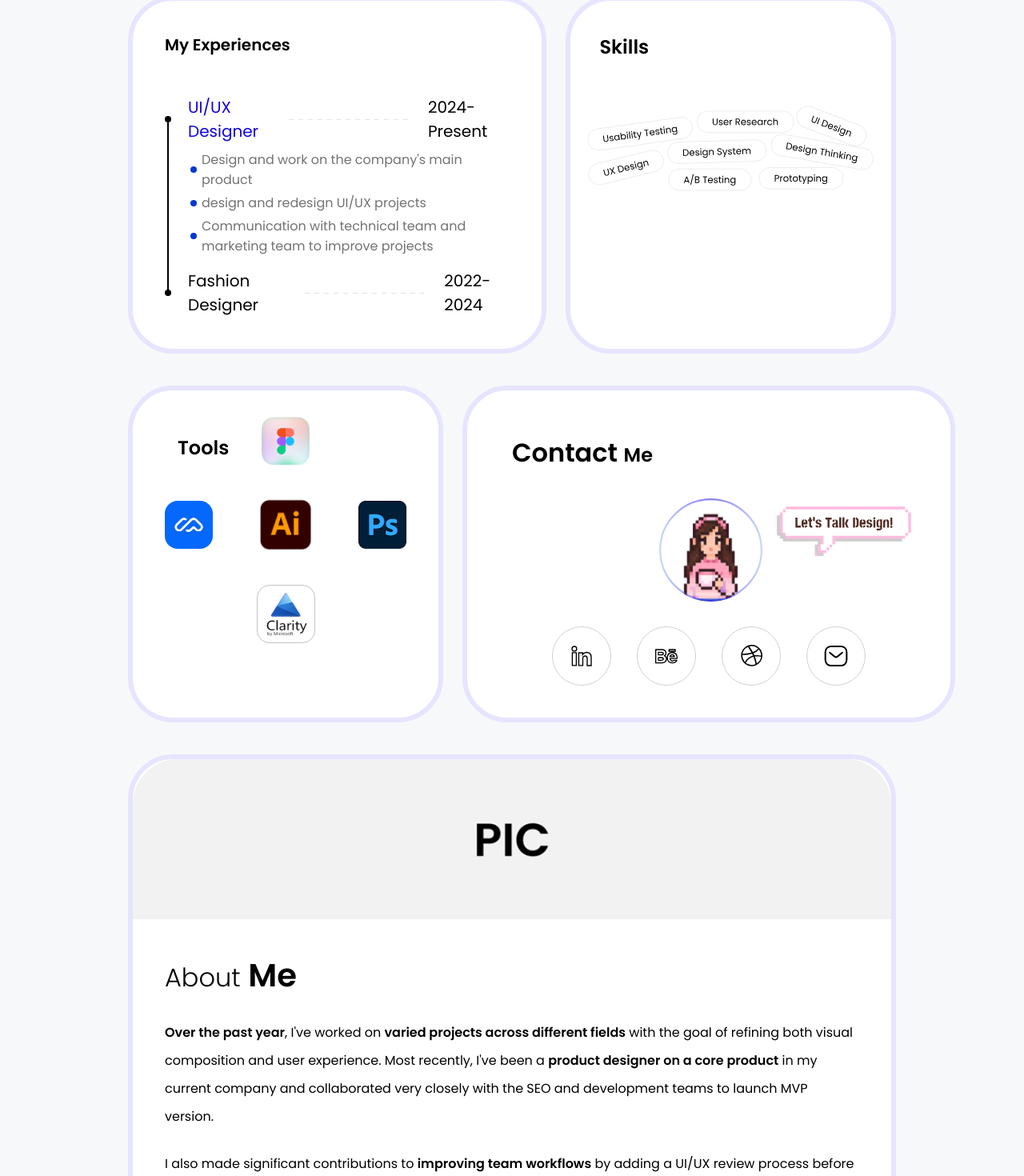
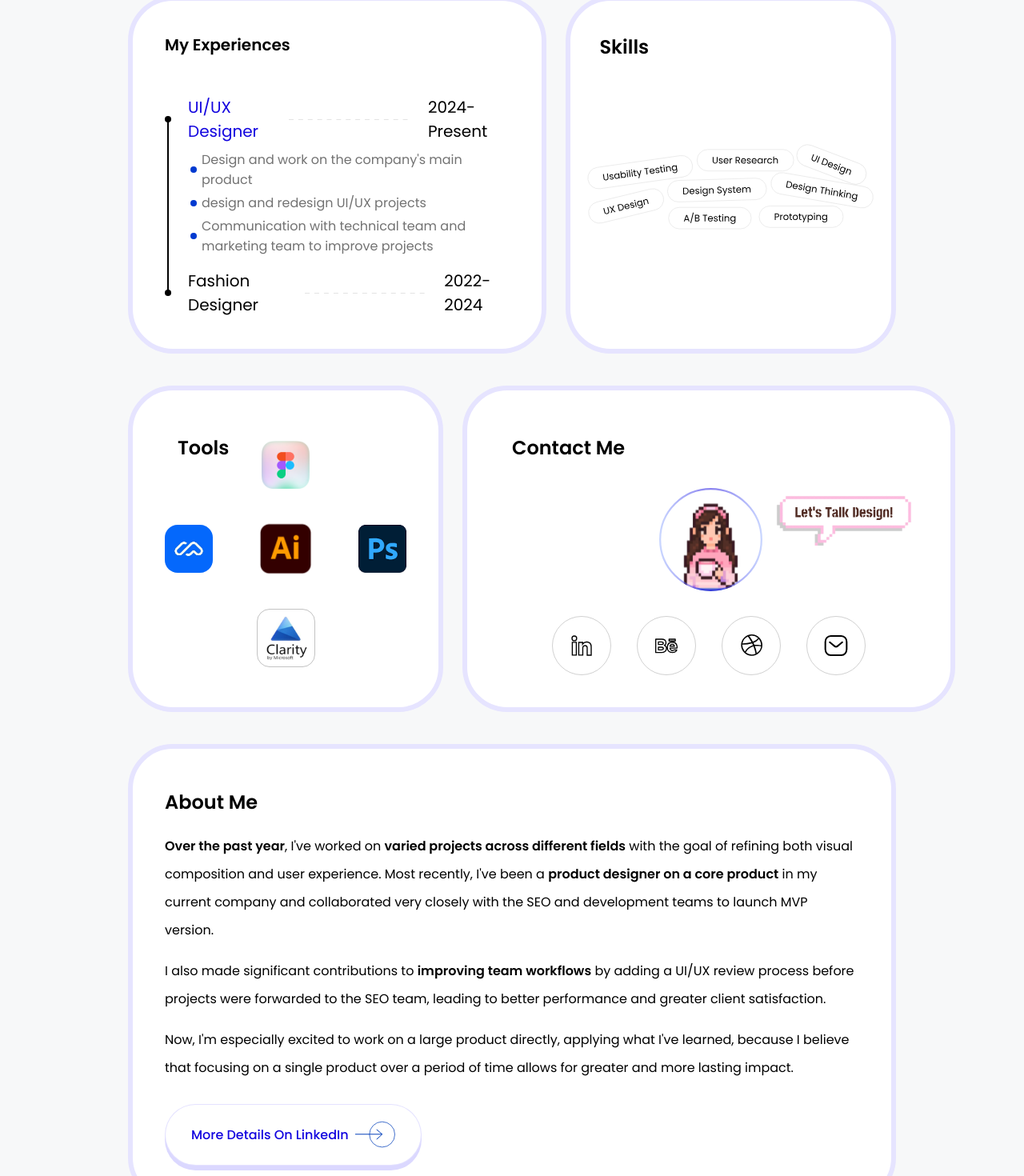
Before and after one commit to amirjafari82/zahra-portolio, a React (Vite) app: page / in a window 1280 px wide. Shown: the part 2727-4197 px from the top of the page at 80% size. Built offline with nearby package versions, Linux system fonts and the light colour scheme.

Commit message:
Debug javidaan page

```diff
--- a/src/CaseStudies/Achare/Research/Interview.jsx
+++ b/src/CaseStudies/Achare/Research/Interview.jsx
@@ -55,7 +55,7 @@ const StyledItem = styled.p`
 	color: #414141;
 `;
 
-const Interview = (props) => {
+const Interview = () => {
 	return (
 		<div>
 			<StyledH4>Interview</StyledH4>
--- /dev/null
+++ b/src/CaseStudies/Javidaan/UsabilityTesting/JavidaanUsabilityTesting.jsx
@@ -0,0 +1,45 @@
+import React from "react";
+import styled from "styled-components";
+import { device } from "../../../styles/breakpoints";
+
+const StyledP1 = styled.p`
+	font-size: 20px;
+	margin-bottom: 24px;
+	@media ${device.tablet} {
+		font-size: 14px !important;
+	}
+`;
+
+const StyledCard = styled.div`
+	border: 1px solid #dadada;
+	background-color: #fafafa;
+	padding: 32px 24px;
+	margin-top: 48px;
+	border-radius: 56px;
+    text-align: center;
+    @media ${device.tablet} {
+		font-size: 14px !important;
+	}
+`;
+
+const Image = styled.img`
+	width: 100%;
+`;
+
+const JavidaanUsabilityTesting = () => {
+	return (
+		<div>
+			<StyledP1>
+				We made the decision to release Javidan's initial version first because
+				of the short timeline. Following launch, areas for improvement were
+				determined using user feedback and actual usage data. I have been in
+				charge of the ongoing iteration and improvement process.
+			</StyledP1>
+			<StyledCard>
+                <Image src="../../../images/pageImages/JavidaanUsability.png" />
+            </StyledCard>
+		</div>
+	);
+};
+
+export default JavidaanUsabilityTesting;
--- a/src/CaseStudies/items.js
+++ b/src/CaseStudies/items.js
@@ -5,6 +5,7 @@ import App100Research from "./App100/Research/App100Research";
 import JavidaanDesign from "./Javidaan/Design/JavidaanDesign";
 import JavidaanOverView from "./Javidaan/ProjectOverView/JavidaanOverView";
 import JavidaanResearch from "./Javidaan/Research/JavidaanResearch";
+import JavidaanUsabilityTesting from "./Javidaan/UsabilityTesting/JavidaanUsabilityTesting";
 import NabzDesign from "./Nabz/Design/NabzDesign";
 import NabzResearch from "./Nabz/Research/NabzResearch";
 import NabzUsabilityTesting from "./Nabz/UsabilityTesting/NabzUsabilityTesting";
@@ -41,6 +42,7 @@ export const caseItems = {
 			it needed to be smooth, simple, and efficient — but still powerful enough to handle complex insights.`,
 		research: JavidaanResearch,
 		design: JavidaanDesign,
+		usabilityTesting: JavidaanUsabilityTesting,
 	},
 	App100: {
 		header: {
--- a/src/Components/ContactMe.jsx
+++ b/src/Components/ContactMe.jsx
@@ -25,7 +25,7 @@ const StyledHeader = styled.h4`
 `;
 
 const StyledHeaderBold = styled.span`
-	font-size: 32px;
+	font-size: 24px;
 	font-weight: 600;
 	@media ${device.tablet} {
 		font-size: 20px;
@@ -128,8 +128,7 @@ const ContactMe = () => {
 	return (
 		<StyledContactMe>
 			<StyledHeader>
-				<StyledHeaderBold>Contact </StyledHeaderBold>
-				Me
+				<StyledHeaderBold>Contact Me</StyledHeaderBold>
 			</StyledHeader>
 			<Logo>
 				<StyledSvg src="./images/ContactMe.svg" />
--- a/src/Components/Skills.jsx
+++ b/src/Components/Skills.jsx
@@ -7,7 +7,7 @@ const StyledSkills = styled.div`
 	background-color: #fff;
 	border-radius: 56px;
 	padding: 26px 20px;
-	border: 6px solid #E6E4FF;
+	border: 6px solid #e6e4ff;
 	flex-grow: 0.45;
 	/* flex-basis: 40%; */
 `;
@@ -15,16 +15,16 @@ const StyledSkills = styled.div`
 const StyledHeader = styled.h4`
 	font-size: 24px;
 	font-weight: 600;
-    padding: 14px 16px;
+	padding: 14px 16px;
 	@media ${device.tablet} {
-			font-size: 20px;
-		}
+		font-size: 20px;
+	}
 `;
 
 const StyledDesc = styled.div`
 	display: flex;
-    justify-content: center;
-    align-items: end;
+	justify-content: center;
+	align-items: end;
 	width: 100%;
 `;
 
@@ -33,7 +33,11 @@ const Skills = () => {
 		<StyledSkills>
 			<StyledHeader>Skills</StyledHeader>
 			<StyledDesc>
-				<SkillsSvg />
+				<SkillsSvg
+					style={{
+						marginTop: "48px",
+					}}
+				/>
 			</StyledDesc>
 		</StyledSkills>
 	);
--- a/src/Components/Tools.jsx
+++ b/src/Components/Tools.jsx
@@ -24,6 +24,7 @@ const Images = styled.div`
 	display: flex;
 	flex-direction: column;
 	gap: 40px;
+	margin-top: -40px;
 	@media ${device.mobile} {
 		gap: 20px;
 	}
--- a/src/Home/Home.jsx
+++ b/src/Home/Home.jsx
@@ -1,4 +1,4 @@
-import React, { useEffect, useState } from "react";
+import React, { useState } from "react";
 import Header from "../Sections/Header";
 import styled from "styled-components";
 import HeroSection from "../Sections/HeroSection";
--- a/src/Sections/AboutMe.jsx
+++ b/src/Sections/AboutMe.jsx
@@ -5,7 +5,7 @@ import { device } from "../styles/breakpoints";
 
 const StyledAboutMe = styled.div`
 	margin-top: 40px;
-	border: 6px solid #E6E4FF;
+	border: 6px solid #e6e4ff;
 	background-color: #fff;
 	border-radius: 56px;
 	display: flex;
@@ -16,10 +16,10 @@ const StyledAboutMe = styled.div`
 `;
 
 const LeftSide = styled.div`
-	padding: 40px 40px 20px 40px;
+	padding: 40px 40px 40px 40px;
 	display: flex;
 	flex-direction: column;
-	gap: 24px;
+	gap: 16px;
 	flex-basis: 60%;
 `;
 
@@ -52,7 +52,7 @@ const Header = styled.p`
 `;
 
 const HeaderBold = styled.span`
-	font-size: 40px;
+	font-size: 24px;
 	font-weight: 600;
 	@media ${device.tablet} {
 		font-size: 24px;
@@ -71,12 +71,12 @@ const Bold = styled.span`
 `;
 
 const MoreButton = styled.button`
-	margin-top: -10px;
+	margin-top: 12px;
 	width: fit-content;
 	background-color: #fff;
-	padding: 24px;
+	padding: 20px 32px;
 	border-radius: 56px;
-	font-size: 18px;
+	font-size: 16px;
 	font-weight: 500;
 	color: #1203df;
 	cursor: pointer;
@@ -101,7 +101,7 @@ const AboutMe = () => {
 		<StyledAboutMe id="about_me">
 			<LeftSide>
 				<Header>
-					About<HeaderBold> Me</HeaderBold>
+					<HeaderBold>About Me</HeaderBold>
 				</Header>
 				<Paragraph>
 					<Bold>Over the past year</Bold>, I've worked on{" "}
@@ -128,9 +128,9 @@ const AboutMe = () => {
 					More Details On LinkedIn <More width={50} height={35} />
 				</MoreButton>
 			</LeftSide>
-			<ImageSide>
+			{/* <ImageSide>
 				<Image src="./images/Sample.png" width={655} height={650} />
-			</ImageSide>
+			</ImageSide> */}
 		</StyledAboutMe>
 	);
 };
```
Also changed, not shown: public/images/pageImages/JavidaanUsability.png (added).
